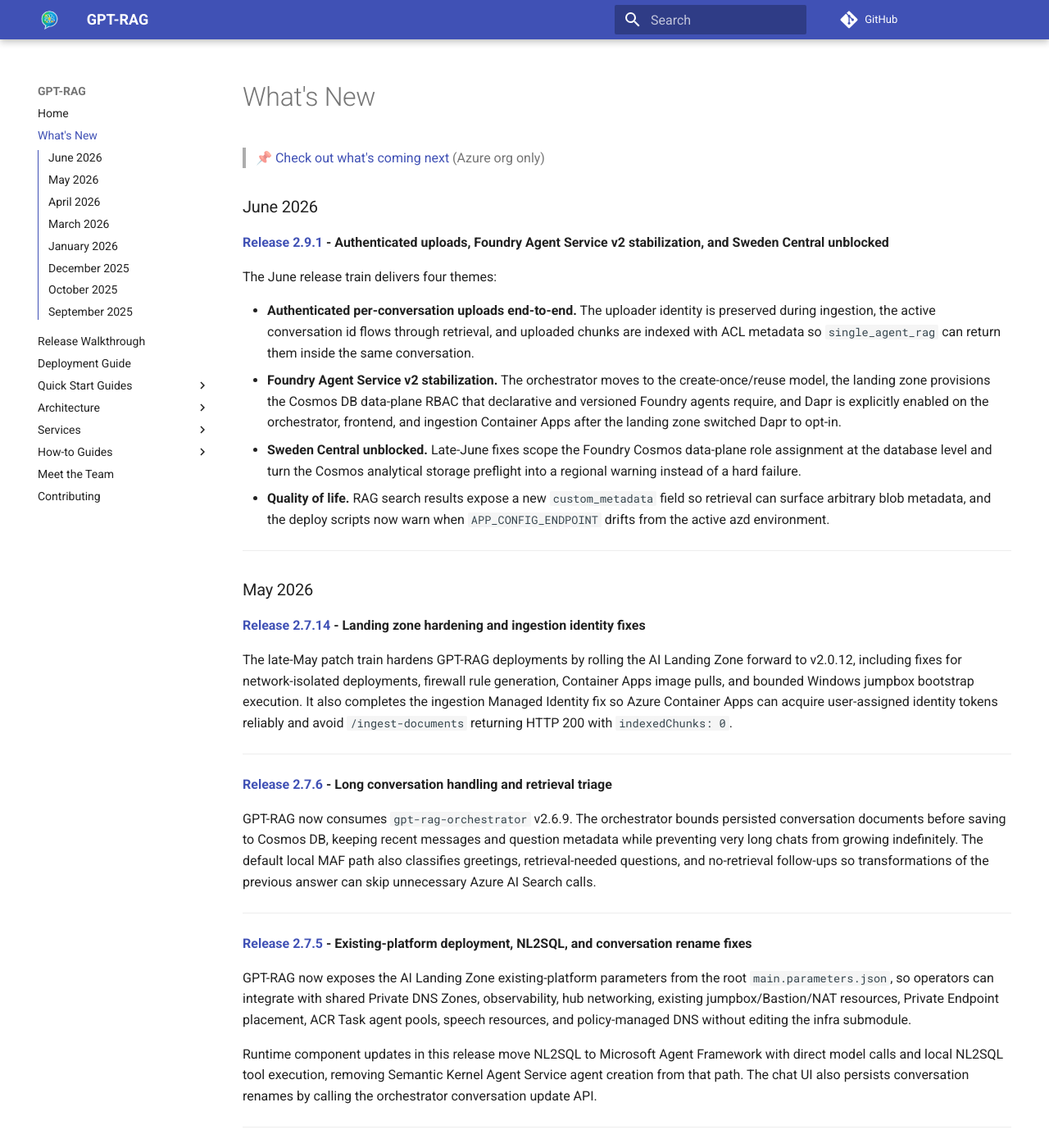
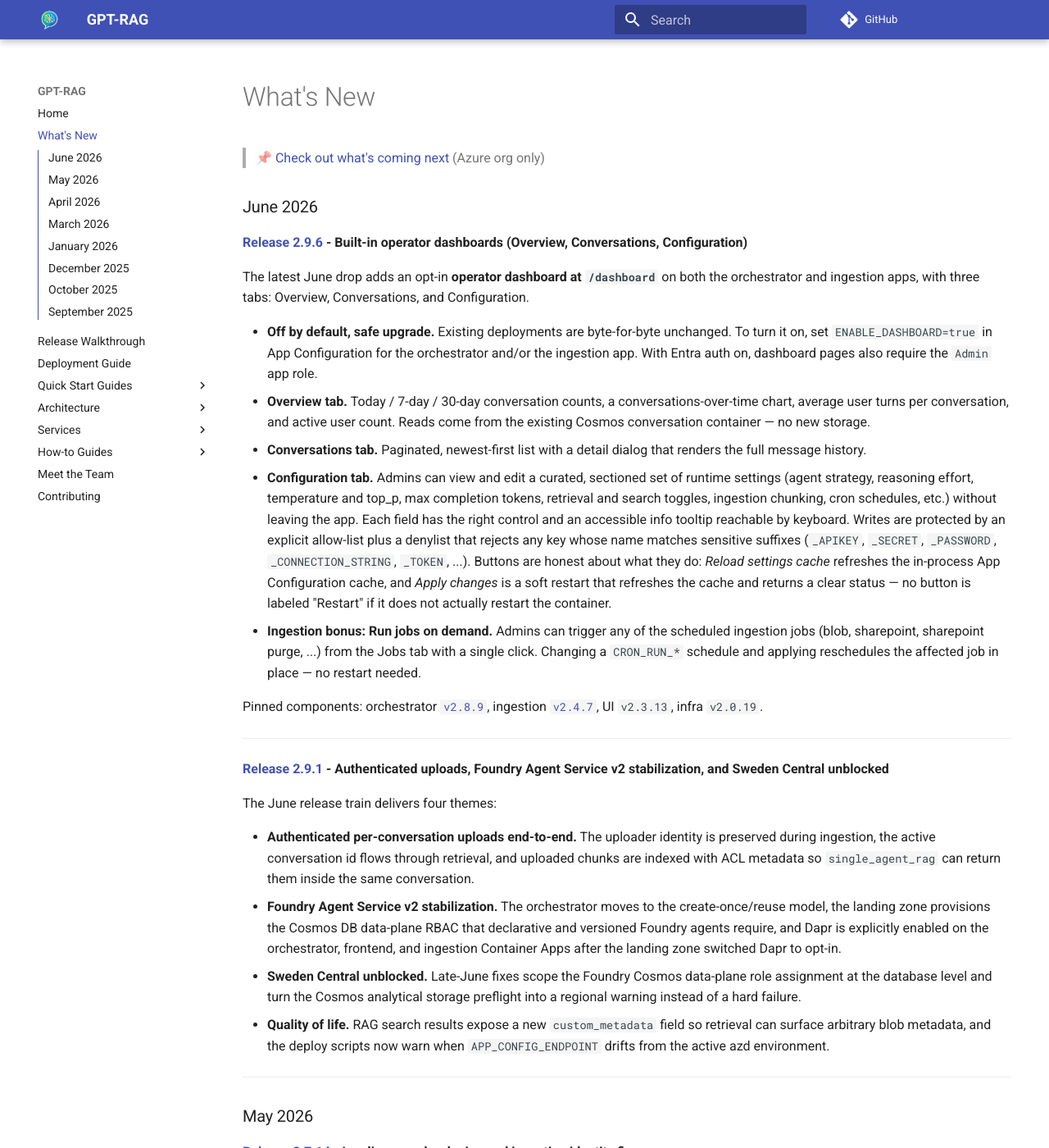
Before and after one commit to Azure/GPT-RAG, an MkDocs documentation site: the page built from docs/whatisnew.md, in a window 1280 px wide and 1400 px high. Shown: the whole window at 82% size. Built offline with MkDocs 1.6.1 and Material for MkDocs 9.7.7, drawn with Linux system fonts in a browser that asks for light colours; comment, search, counter and statistics services are not loaded.

Commit message:
docs(whats-new): add v2.9.6 dashboard release entry
Co-authored-by: Copilot <223556219+Copilot@users.noreply.github.com>

```diff
--- a/docs/whatisnew.md
+++ b/docs/whatisnew.md
@@ -1,6 +1,20 @@
 > 📌 [Check out what's coming next](https://github.com/orgs/Azure/projects/536/views/6)  (Azure org only)
 
 ### June 2026
+
+**[Release 2.9.6](https://github.com/Azure/GPT-RAG/tree/v2.9.6) - Built-in operator dashboards (Overview, Conversations, Configuration)**
+
+The latest June drop adds an opt-in **operator dashboard at `/dashboard`** on both the orchestrator and ingestion apps, with three tabs: Overview, Conversations, and Configuration.
+
+- **Off by default, safe upgrade.** Existing deployments are byte-for-byte unchanged. To turn it on, set `ENABLE_DASHBOARD=true` in App Configuration for the orchestrator and/or the ingestion app. With Entra auth on, dashboard pages also require the `Admin` app role.
+- **Overview tab.** Today / 7-day / 30-day conversation counts, a conversations-over-time chart, average user turns per conversation, and active user count. Reads come from the existing Cosmos conversation container — no new storage.
+- **Conversations tab.** Paginated, newest-first list with a detail dialog that renders the full message history.
+- **Configuration tab.** Admins can view and edit a curated, sectioned set of runtime settings (agent strategy, reasoning effort, temperature and top_p, max completion tokens, retrieval and search toggles, ingestion chunking, cron schedules, etc.) without leaving the app. Each field has the right control and an accessible info tooltip reachable by keyboard. Writes are protected by an explicit allow-list plus a denylist that rejects any key whose name matches sensitive suffixes (`_APIKEY`, `_SECRET`, `_PASSWORD`, `_CONNECTION_STRING`, `_TOKEN`, ...). Buttons are honest about what they do: *Reload settings cache* refreshes the in-process App Configuration cache, and *Apply changes* is a soft restart that refreshes the cache and returns a clear status — no button is labeled "Restart" if it does not actually restart the container.
+- **Ingestion bonus: Run jobs on demand.** Admins can trigger any of the scheduled ingestion jobs (blob, sharepoint, sharepoint purge, ...) from the Jobs tab with a single click. Changing a `CRON_RUN_*` schedule and applying reschedules the affected job in place — no restart needed.
+
+Pinned components: orchestrator [`v2.8.9`](https://github.com/Azure/gpt-rag-orchestrator/releases/tag/v2.8.9), ingestion [`v2.4.7`](https://github.com/Azure/gpt-rag-ingestion/releases/tag/v2.4.7), UI `v2.3.13`, infra `v2.0.19`.
+
+---
 
 **[Release 2.9.1](https://github.com/Azure/GPT-RAG/tree/v2.9.1) - Authenticated uploads, Foundry Agent Service v2 stabilization, and Sweden Central unblocked**
 
```
